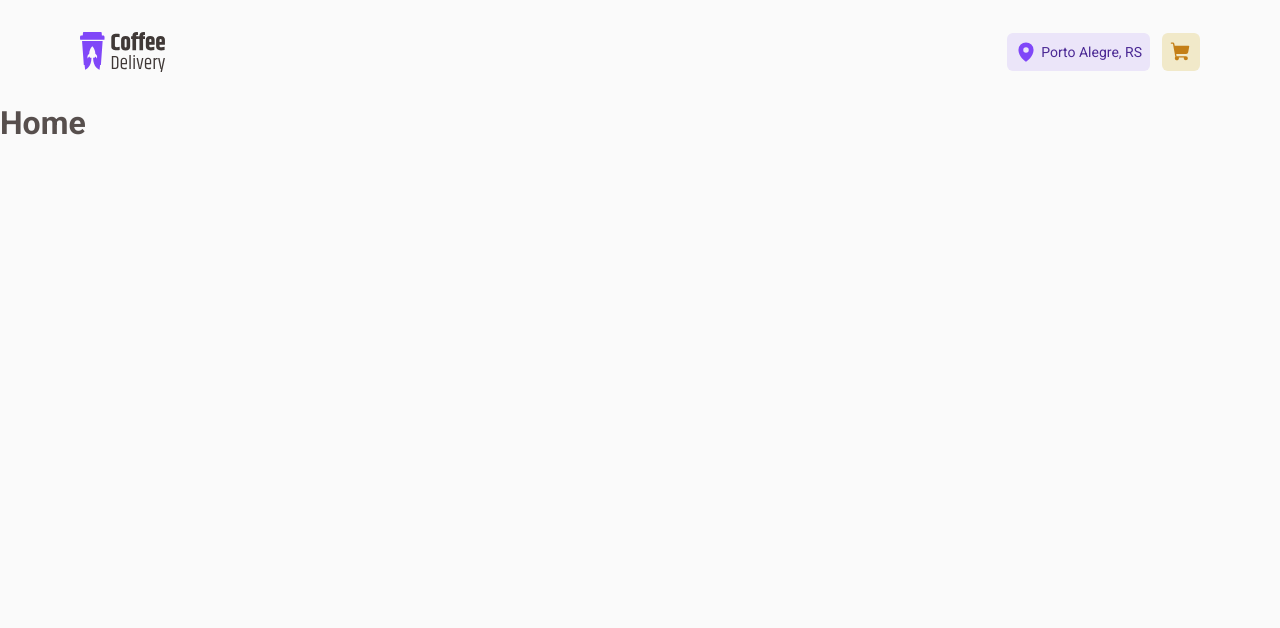
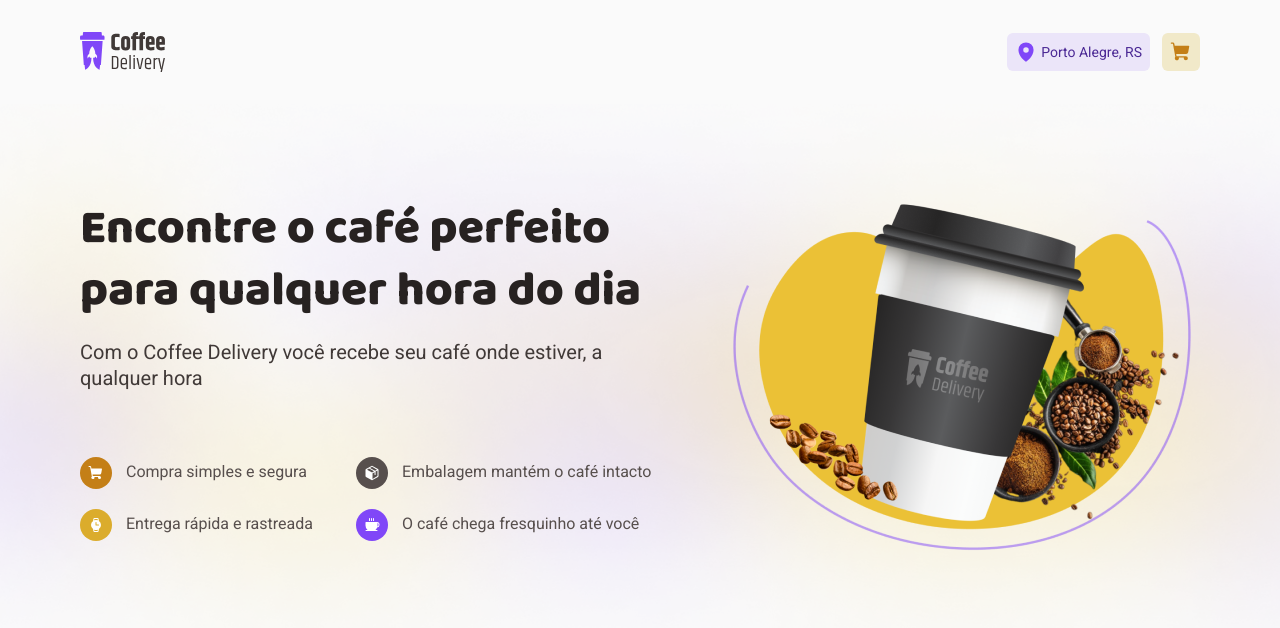
Before and after one commit to F4ELL/coffee-delivery, a React (Vite) app: page / in a window 1280 px wide. Shown: the top 628 px of the page. Built offline with nearby package versions, Linux system fonts and the light colour scheme.

Commit message:
feat: banner home

```diff
--- a/src/pages/Home/index.tsx
+++ b/src/pages/Home/index.tsx
@@ -1,9 +1,54 @@
-import { HomeContainer } from "./styles";
+import { BannerIcon, BannerIntro, BannerIntroContent, BannerQualities, BannerQualitiesItem, BannerTextArea, HomeContainer } from "./styles";
+import CoffeeImg from '../../assets/coffee.png'
+import { ShoppingCart, Package, Coffee, Watch } from 'phosphor-react'
 
 export function Home() {
     return (
         <HomeContainer>
-            <h1>Home</h1>
+            <BannerIntro>
+                <BannerIntroContent>
+                    <BannerTextArea>
+                        <h1>Encontre o café perfeito para qualquer hora do dia</h1>
+                        <p>Com o Coffee Delivery você recebe seu café onde estiver, a qualquer hora</p>
+
+                        <BannerQualities>
+                            <BannerQualitiesItem>
+                                <BannerIcon
+                                    variant="shop"
+                                >
+                                    <ShoppingCart size={16} weight="fill" color="white"/>
+                                </BannerIcon>
+                                <span>Compra simples e segura</span>
+                            </BannerQualitiesItem>
+                            <BannerQualitiesItem>
+                                <BannerIcon
+                                    variant="package"
+                                >
+                                    <Package size={16} weight="fill" color="white"/>
+                                </BannerIcon>
+                                <span>Embalagem mantém o café intacto</span>
+                            </BannerQualitiesItem>
+                            <BannerQualitiesItem>
+                                <BannerIcon
+                                    variant="watch"
+                                >
+                                    <Watch size={16} weight="fill" color="white"/>
+                                </BannerIcon>
+                                <span>Entrega rápida e rastreada</span>
+                            </BannerQualitiesItem>
+                            <BannerQualitiesItem>
+                                <BannerIcon
+                                    variant="coffee"
+                                >
+                                    <Coffee size={16} weight="fill" color="white"/>
+                                </BannerIcon>
+                                <span>O café chega fresquinho até você</span>
+                            </BannerQualitiesItem>
+                        </BannerQualities>
+                    </BannerTextArea>
+                    <img src={CoffeeImg} alt="" />
+                </BannerIntroContent>
+            </BannerIntro>
         </HomeContainer>
     )
 }
--- a/src/pages/Home/styles.ts
+++ b/src/pages/Home/styles.ts
@@ -1,5 +1,88 @@
 import styled from 'styled-components'
+import EffectBg from '../../assets/bg-intro.png'
 
-export const HomeContainer = styled.div`
+export const HomeContainer = styled.main`
+    width: 100%;
+    display: flex;
+    flex-direction: column;
+`
 
+export const BannerIntro = styled.section`
+    background: ${() => `url(${EffectBg}) no-repeat center`};
+    background-size: cover;
 `
+
+export const BannerIntroContent = styled.div`
+    width: 100%;
+    max-width: 70rem;
+    margin: 0 auto;
+
+    padding: 5.875rem 0;
+
+    display: flex;
+    gap: 3.5rem;
+`
+
+export const BannerTextArea = styled.div`
+    width: 36.75rem;
+
+    display: flex;
+    flex-direction: column;
+
+    h1 {
+        font-family: 'Baloo 2', cursive;
+        font-size: 3rem;
+        font-weight: 800;
+        color: ${({ theme }) => theme['base-title']};
+        line-height: 62.4px;
+    }
+
+    p {
+        font-size: 1.25rem;
+        color: ${({ theme }) => theme['base-subtitle']};
+        line-height: 26px;
+        margin-top: 1rem;
+    }
+`
+
+export const BannerQualities = styled.div`
+    display: grid;
+    grid-template-columns: 16rem 1fr;
+    gap: 1.25rem;
+
+    margin-top: 4.125rem;
+`
+
+export const BannerQualitiesItem = styled.div`
+    display: flex;
+    align-items: center;
+    gap: 0.875rem;
+
+    span {
+        font-size: 1rem;
+        line-height: 20.8px;
+    }
+`
+
+export type Props = {
+    variant: "shop" | "package" | "watch" | "coffee"
+}
+
+const colorsIcons = {
+    shop: "yellow-dark",
+    package: "base-text",
+    watch: "yellow",
+    coffee: "purple"
+} as const
+
+export const BannerIcon = styled.div<Props>`
+    width: 2rem;
+    height: 2rem;
+    border-radius: 50%;
+
+    display: flex;
+    justify-content: center;
+    align-items: center;
+
+    background-color: ${({ theme, variant }) => theme[colorsIcons[variant]]};
+`
```
